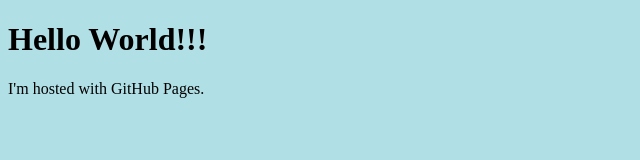
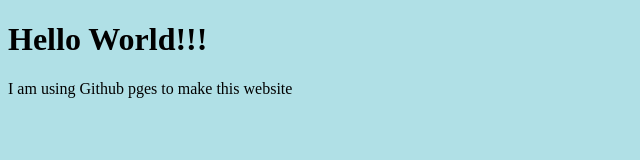
Before and after one commit to CoderDan13/CoderDan13.github.io, a plain HTML site: page index.html in a window 1280 px wide. Shown: the whole page, without its empty margins (0-640 px from the left). Drawn offline with Linux system fonts and the light colour scheme.

Commit message:
Update index.html

```diff
--- a/index.html
+++ b/index.html
@@ -2,6 +2,6 @@
 <html>
 <body style="background-color:powderblue;">
  <h1><bold><strong>Hello World!!!</strong></bold></h1>
-<p>I'm hosted with GitHub Pages.</p>
+<p>I am using Github pges to make this website</p>
 </body>
 </html>
```
